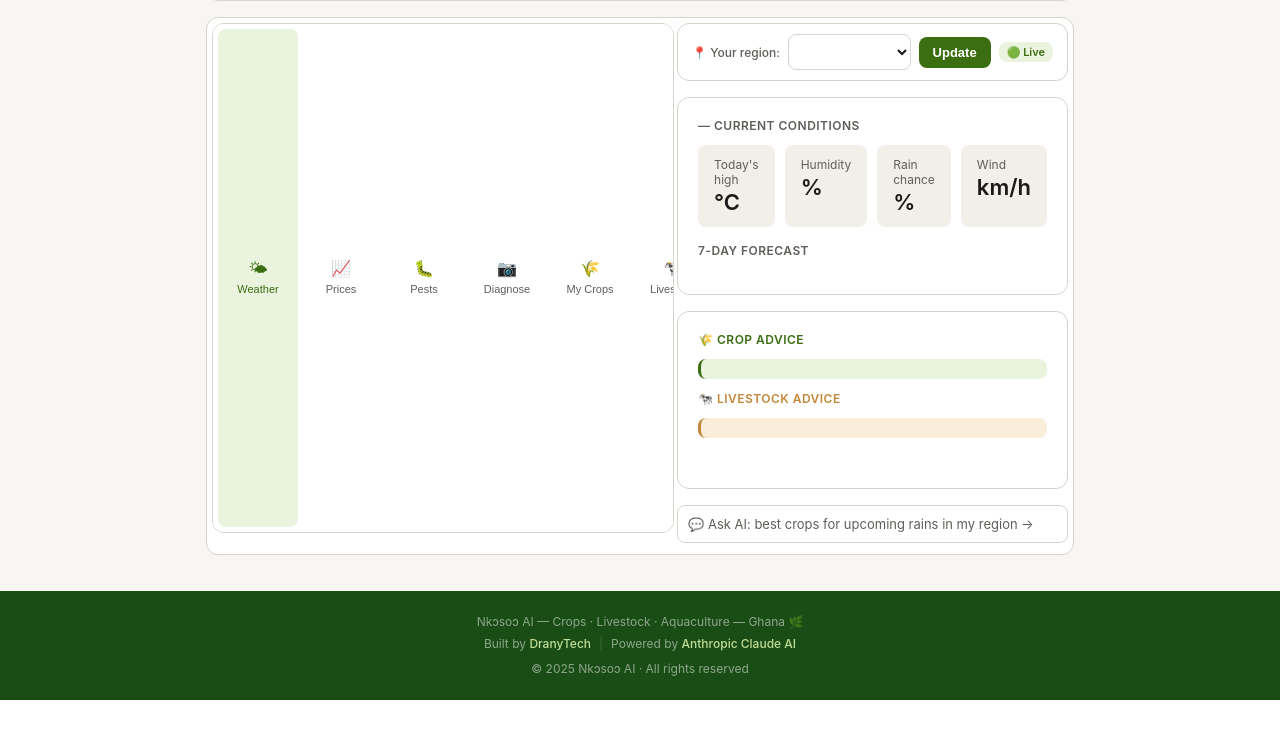
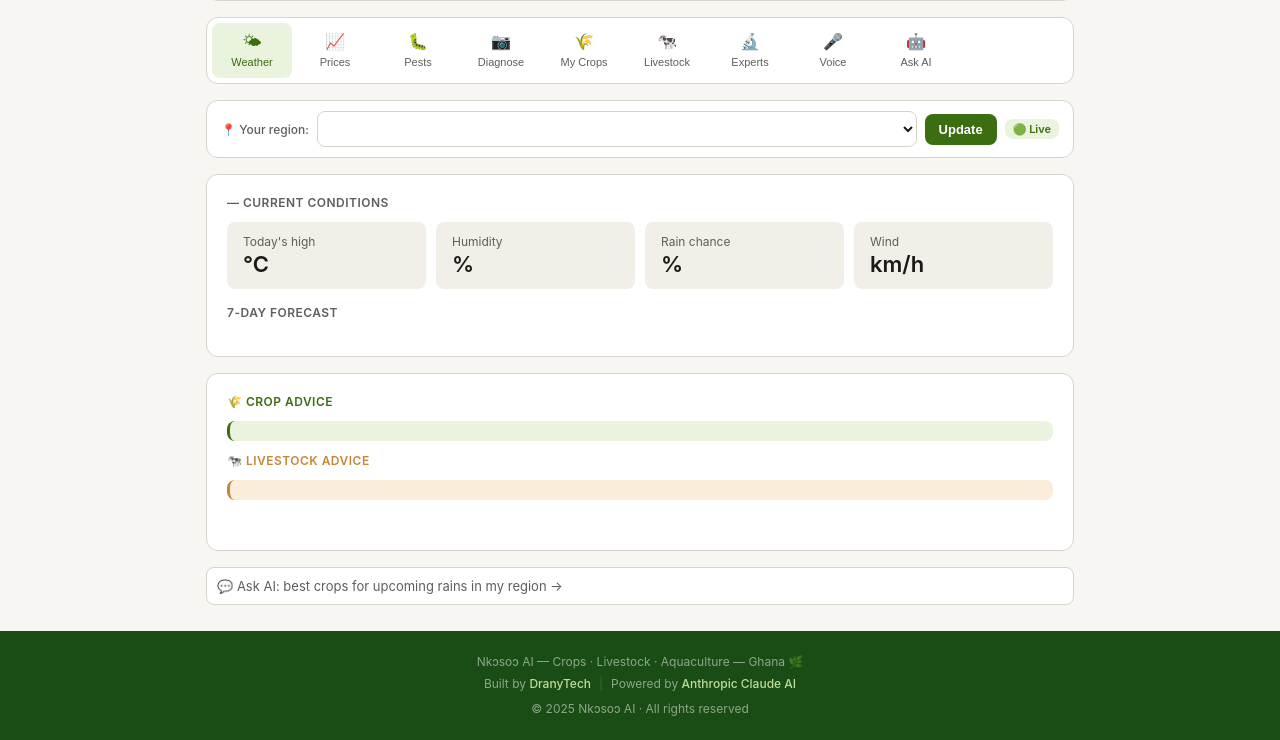
Before and after one commit to narish558/nkosoo-ai, a Flask app: template templates/index.html in a window 1280 px wide. Shown: the part 208-948 px from the top of the page. Before the commit the page ends 908 px from the top, so only its background shows below. Run offline with Flask 3, Linux system fonts and the light colour scheme; the template is opened without the code that fills it, so the values that code supplies are empty.

Commit message:
Add files via upload

```diff
--- a/templates/index.html
+++ b/templates/index.html
@@ -544,9 +544,7 @@ body{font-family:-apple-system,BlinkMacSystemFont,"Segoe UI",Roboto,sans-serif;b
   </div>
   {% endif %}
 
-  <!-- MAIN TABS -->
-  <div class="tabs">
-  <!-- TABS — single scrollable row, works on phone and laptop -->
+  <!-- TABS — single scrollable row -->
   <div class="tabs">
     <button class="tab-btn crop active" onclick="showTab('weather')"><span class="tab-icon">🌤</span><span class="tab-lbl">Weather</span></button>
     <button class="tab-btn crop" onclick="showTab('prices')"><span class="tab-icon">📈</span><span class="tab-lbl">Prices</span></button>
```
